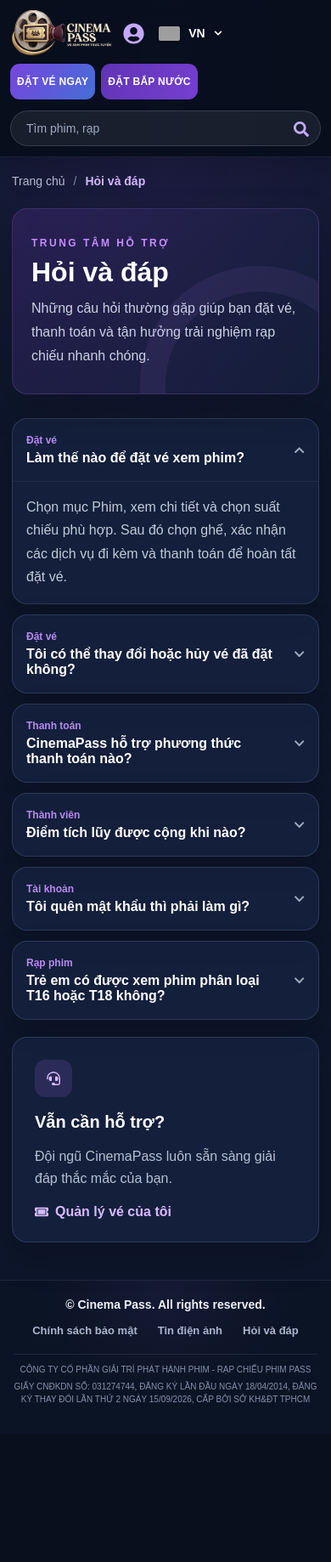
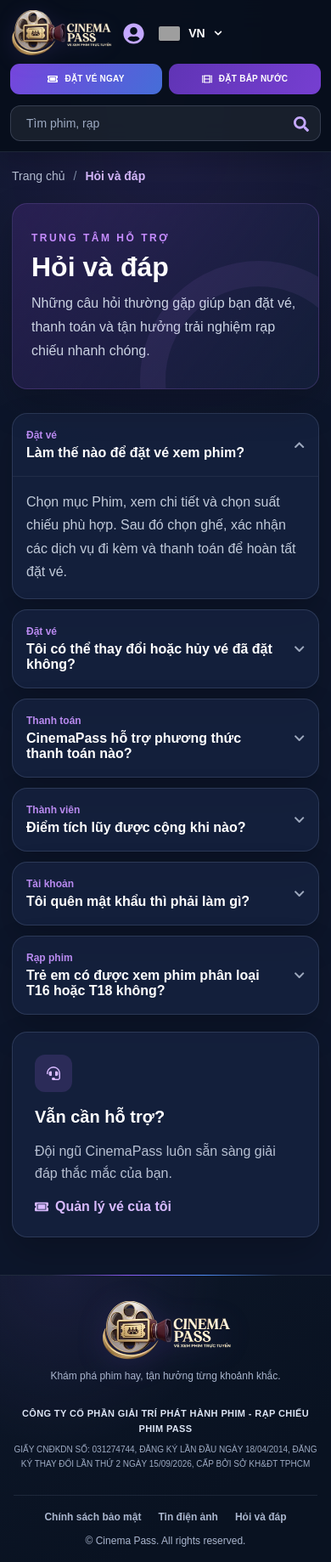
Before and after one commit to Kazuto1806/CinemaPass, a React (Vite) app in the folder my-react-app/: page /faq in a window 390 px wide. Shown: the whole page at 85% size. Before the commit the page ends 1687 px from the top, so only its background shows below. Built offline with nearby package versions, Linux system fonts and the light colour scheme; no server answers; grey boxes are pictures that could not be loaded.

Commit message:
Update code

```diff
--- a/my-react-app/src/CustomerTheme.css
+++ b/my-react-app/src/CustomerTheme.css
@@ -41,131 +41,6 @@ textarea {
     animation-iteration-count: 1 !important;
     transition-duration: 0.01ms !important;
   }
-}
-
-/* Shared navigation */
-.header {
-  background: rgba(8, 15, 29, 0.9);
-  border-bottom: 1px solid rgba(164, 181, 220, 0.12);
-  box-shadow: 0 12px 32px rgba(0, 0, 0, 0.15);
-  backdrop-filter: blur(18px);
-}
-
-.header-container {
-  max-width: 1500px;
-}
-
-.header-top {
-  min-height: 84px;
-  border-bottom: 0;
-}
-
-.header-btn {
-  height: 42px;
-  border-radius: 11px;
-  font-size: 12px;
-  letter-spacing: 0.025em;
-}
-
-.booking-btn {
-  background: linear-gradient(120deg, #7645dc, #456ed8);
-}
-
-.food-btn {
-  background: linear-gradient(120deg, #6034b5, #763fd1);
-}
-
-.header .search-box {
-  height: 42px;
-  border: 1px solid rgba(175, 190, 225, 0.2);
-  background: rgba(255, 255, 255, 0.07);
-  transition: border-color 0.2s ease, background 0.2s ease;
-}
-
-.header .search-box:focus-within {
-  border-color: rgba(176, 143, 255, 0.75);
-  background: rgba(255, 255, 255, 0.1);
-}
-
-.header .search-box input {
-  color: #f5f7ff;
-}
-
-.header .search-box input::placeholder {
-  color: #9daac2;
-}
-
-.header .search-icon,
-.header .login svg {
-  color: #c4a8ff;
-}
-
-.header .login {
-  border-radius: 10px;
-  font-size: 13px;
-}
-
-.header .user-menu,
-.header .language-menu {
-  border: 1px solid var(--cinema-border);
-  border-radius: 12px;
-  background: #121e34;
-  box-shadow: 0 18px 40px rgba(0, 0, 0, 0.38);
-}
-
-.header .user-menu a,
-.header .user-menu button,
-.header .language-menu button {
-  color: #dce4f4;
-  background: transparent;
-}
-
-.header .user-menu a:hover,
-.header .user-menu button:hover,
-.header .language-menu button:hover,
-.header .language-menu button.language-active {
-  background: rgba(157, 123, 236, 0.16);
-  color: #d7c6ff;
-}
-
-.header .language {
-  border-radius: 10px;
-}
-
-.footer {
-  padding: 0 24px 28px;
-  border-top: 1px solid rgba(164, 181, 220, 0.12);
-  background:
-    radial-gradient(ellipse at 50% 0, rgba(91, 65, 157, 0.14), transparent 52%),
-    #0b1425;
-}
-
-.footer-top {
-  min-height: 76px;
-  border-top: 0;
-  border-bottom-color: rgba(164, 181, 220, 0.12);
-}
-
-.footer-copy {
-  color: #eef1fa;
-  font-size: 14px;
-}
-
-.footer-links {
-  gap: 24px;
-}
-
-.footer-links a {
-  color: #aab6ce;
-  font-size: 13px;
-}
-
-.footer-links a:hover {
-  color: #c4a8ff;
-}
-
-.footer-company p {
-  color: #8492aa;
 }
 
 /* Home page and movie cards */
--- a/my-react-app/src/components/Footer.css
+++ b/my-react-app/src/components/Footer.css
@@ -1,188 +1,166 @@
-/* =========================
-   FOOTER
-========================= */
-
 .footer {
+  position: relative;
   width: 100%;
-
-  background: linear-gradient(
-    135deg,
-    #101a31 0%,
-    #151f38 50%,
-    #1b2442 100%
-  );
-
-  color: #ffffff;
-
-  padding: 0 20px 25px;
-
+  padding: 38px 24px 18px;
   box-sizing: border-box;
+  border-top: 1px solid rgba(164, 181, 220, 0.14);
+  background:
+    radial-gradient(ellipse at 18% 0, rgba(91, 65, 157, 0.16), transparent 42%),
+    linear-gradient(145deg, #0d1729, #091221 72%);
+  color: #f5f7ff;
 }
 
-
-/* =========================
-   TOP
-========================= */
-
-.footer-top {
-  max-width: 1500px;
-
-  margin: 0 auto;
-
-  min-height: 65px;
-
-  border-top: 1px solid rgba(255, 255, 255, 0.12);
-
-  border-bottom: 1px solid rgba(255, 255, 255, 0.06);
-
-  display: flex;
-
-  align-items: center;
-
-  justify-content: space-between;
-
-  gap: 30px;
+.footer::before {
+  position: absolute;
+  top: -1px;
+  left: 50%;
+  width: min(460px, 70%);
+  height: 1px;
+  background: linear-gradient(90deg, transparent, #8b5cf6, #4f8df7, transparent);
+  content: "";
+  transform: translateX(-50%);
 }
 
+.footer-content {
+  display: grid;
+  grid-template-columns: minmax(190px, 0.7fr) minmax(0, 1.6fr);
+  align-items: center;
+  gap: clamp(24px, 6vw, 80px);
+  max-width: 1200px;
+  margin: 0 auto;
+  padding: 0 0 28px;
+}
 
-/* Copyright */
+.footer-brand {
+  display: flex;
+  flex-direction: column;
+  align-items: flex-start;
+  gap: 8px;
+  width: fit-content;
+  color: #aab6ce;
+  font-size: 12px;
+  line-height: 1.5;
+  text-decoration: none;
+}
+
+.footer-brand img {
+  display: block;
+  width: 155px;
+  height: auto;
+  filter: drop-shadow(0 6px 16px rgba(112, 78, 201, 0.18));
+  transition: filter 0.2s ease, transform 0.2s ease;
+}
+
+.footer-brand:hover img {
+  filter: drop-shadow(0 8px 20px rgba(143, 111, 240, 0.32));
+  transform: translateY(-1px);
+}
+
+.footer-brand:hover {
+  color: #d7c6ff;
+}
+
+.footer-company {
+  margin: 0;
+  text-align: right;
+}
+
+.footer-company p {
+  margin: 6px 0;
+  color: #9eabc3;
+  font-size: 11px;
+  font-weight: 500;
+  line-height: 1.7;
+  overflow-wrap: anywhere;
+}
+
+.footer-company p:first-child {
+  color: #dce4f4;
+  font-size: 12px;
+  font-weight: 700;
+  letter-spacing: 0.035em;
+}
+
+.footer-bottom {
+  display: flex;
+  align-items: center;
+  justify-content: space-between;
+  gap: 24px;
+  max-width: 1200px;
+  min-height: 56px;
+  margin: 0 auto;
+  border-top: 1px solid rgba(164, 181, 220, 0.12);
+}
 
 .footer-copy {
-  font-size: 17px;
-
-  font-weight: 600;
-
-  color: #f1f3f8;
+  margin: 0;
+  color: #aab6ce;
+  font-size: 12px;
+  font-weight: 500;
 }
-
-
-/* =========================
-   LINKS
-========================= */
 
 .footer-links {
   display: flex;
-
+  flex-wrap: wrap;
   align-items: center;
-
-  gap: 32px;
+  gap: 24px;
 }
 
 .footer-links a {
-  color: #e4e8f2;
-
+  color: #aab6ce;
+  font-size: 12px;
+  font-weight: 600;
   text-decoration: none;
-
-  font-size: 16px;
-
-  font-weight: 600;
-
-  transition: 0.2s;
+  transition: color 0.2s ease;
 }
 
 .footer-links a:hover {
-  color: #b77cff;
+  color: #c4a8ff;
 }
 
+@media (max-width: 700px) {
+  .footer {
+    padding: 30px 18px 14px;
+  }
 
-/* =========================
-   CONTENT
-========================= */
+  .footer-content {
+    grid-template-columns: 1fr;
+    justify-items: center;
+    gap: 20px;
+    padding-bottom: 22px;
+  }
 
-.footer-content {
-  max-width: 1200px;
+  .footer-brand {
+    align-items: center;
+    text-align: center;
+  }
 
-  margin: 0 auto;
+  .footer-company {
+    text-align: center;
+  }
 
-  text-align: center;
-}
-
-
-/* =========================
-   BỘ CÔNG THƯƠNG
-========================= */
-
-.footer-bct {
-  display: flex;
-
-  justify-content: center;
-
-  margin: 20px 0 12px;
-}
-
-.footer-bct img {
-  width: 180px;
-
-  height: 68px;
-
-  display: block;
-}
-
-
-/* =========================
-   COMPANY
-========================= */
-
-.footer-company {
-  margin-top: 10px;
-}
-
-.footer-company p {
-  margin: 5px 0;
-
-  color: #cbd2e0;
-
-  font-size: 12px;
-
-  font-weight: 500;
-
-  line-height: 1.5;
-}
-
-
-/* =========================
-   RESPONSIVE
-========================= */
-
-@media (max-width: 900px) {
-
-  .footer-top {
-    flex-direction: column;
-
-    padding: 20px 0;
-
-    gap: 15px;
-
+  .footer-bottom {
+    flex-direction: column-reverse;
+    justify-content: center;
+    gap: 14px;
+    padding: 18px 0 4px;
     text-align: center;
   }
 
   .footer-links {
-    flex-wrap: wrap;
-
     justify-content: center;
-
-    gap: 15px;
-  }
-
-  .footer-company p {
-    font-size: 11px;
+    gap: 12px 20px;
   }
 }
 
-
-@media (max-width: 500px) {
-
-  .footer-copy {
-    font-size: 14px;
+@media (max-width: 420px) {
+  .footer {
+    padding-right: 14px;
+    padding-left: 14px;
   }
 
-  .footer-links a {
-    font-size: 13px;
-  }
-
-  .footer-bct img {
-    width: 150px;
-    height: 57px;
+  .footer-company p:first-child {
+    font-size: 11px;
   }
 
   .footer-company p {
--- a/my-react-app/src/components/Footer.jsx
+++ b/my-react-app/src/components/Footer.jsx
@@ -1,6 +1,7 @@
 import { useEffect, useState } from "react";
 import { Link } from "react-router-dom";
-import "./Footer.css"
+import "./Footer.css";
+import CinemaPassOptimized from "../assets/optimized/cinema-pass.webp";
 
 export const Footer = () => {
   const [language, setLanguage] = useState(
@@ -21,29 +22,28 @@ export const Footer = () => {
   const isEnglish = language === "EN";
 
   return (
-    <footer className='footer'>
-        <div className='footer-top'>
-            <div className='footer-copy'>
-                © Cinema Pass. All rights reserved.
-            </div>
-            {/* Link */}
-            <div className="footer-links">
-                <Link to="/privacy-policy">
-                  {isEnglish ? "Privacy Policy" : "Chính sách bảo mật"}
-                </Link>
-                <Link to="/cinema-news">
-                  {isEnglish ? "Cinema News" : "Tin điện ảnh"}
-                </Link>
-                <Link to="/faq">
-                  {isEnglish ? "FAQ" : "Hỏi và đáp"}
-                </Link>
-            </div>
-        </div>
-         <div className="footer-content">
+    <footer className="footer">
+      <div className="footer-content">
+        <Link
+          to="/"
+          className="footer-brand"
+          aria-label={isEnglish ? "Cinema Pass home" : "Cinema Pass trang chủ"}
+        >
+          <img
+            src={CinemaPassOptimized}
+            width="155"
+            height="70"
+            alt="Cinema Pass"
+            loading="lazy"
+          />
+          <span>
+            {isEnglish
+              ? "Discover movies. Enjoy the moment."
+              : "Khám phá phim hay, tận hưởng từng khoảnh khắc."}
+          </span>
+        </Link>
 
-        {/* Thông tin công ty */}
         <div className="footer-company">
-
           <p>
             {isEnglish
               ? "CINEMAPASS FILM DISTRIBUTION AND CINEMA ENTERTAINMENT JOINT STOCK COMPANY"
@@ -55,9 +55,25 @@ export const Footer = () => {
               : "GIẤY CNĐKDN SỐ: 031274744, ĐĂNG KÝ LẦN ĐẦU NGÀY 18/04/2014, ĐĂNG KÝ THAY ĐỔI LẦN THỨ 2 NGÀY 15/09/2026, CẤP BỞI SỞ KH&ĐT TPHCM"}
           </p>
         </div>
+      </div>
 
+      <div className="footer-bottom">
+        <p className="footer-copy">© Cinema Pass. All rights reserved.</p>
+        <nav
+          className="footer-links"
+          aria-label={isEnglish ? "Footer links" : "Liên kết cuối trang"}
+        >
+          <Link to="/privacy-policy">
+            {isEnglish ? "Privacy Policy" : "Chính sách bảo mật"}
+          </Link>
+          <Link to="/cinema-news">
+            {isEnglish ? "Cinema News" : "Tin điện ảnh"}
+          </Link>
+          <Link to="/faq">{isEnglish ? "FAQ" : "Hỏi và đáp"}</Link>
+        </nav>
       </div>
     </footer>
-  )
-}
-export default Footer
+  );
+};
+
+export default Footer;
--- a/my-react-app/src/components/Header.css
+++ b/my-react-app/src/components/Header.css
@@ -4,11 +4,14 @@
 
 .header {
   width: 100%;
-  background: #0d162b;
+  background: rgba(8, 15, 29, 0.94);
   color: white;
   position: sticky;
   top: 0;
   z-index: 9999;
+  border-bottom: 1px solid rgba(164, 181, 220, 0.14);
+  box-shadow: 0 12px 32px rgba(0, 0, 0, 0.2);
+  backdrop-filter: blur(18px);
 }
 
 
@@ -30,11 +33,10 @@
 ========================= */
 
 .header-top {
-  min-height: 80px;
+  min-height: 84px;
   display: flex;
   align-items: center;
-  gap: 14px;
-  border-bottom: 1px solid rgba(255, 255, 255, 0.1);
+  gap: 16px;
 }
 
 
@@ -54,6 +56,13 @@
   width: 100%;
   height: auto;
   display: block;
+  filter: drop-shadow(0 5px 12px rgba(112, 78, 201, 0.16));
+  transition: filter 0.2s ease, transform 0.2s ease;
+}
+
+.logo:hover img {
+  filter: drop-shadow(0 7px 16px rgba(143, 111, 240, 0.3));
+  transform: translateY(-1px);
 }
 
 .logo picture {
@@ -69,14 +78,14 @@
 .header-buttons {
   display: flex;
   align-items: center;
-  gap: 12px;
+  gap: 10px;
   flex-shrink: 0;
 }
 
 .header-btn {
-  height: 40px;
+  height: 42px;
   border: none;
-  border-radius: 4px;
+  border-radius: 11px;
   padding: 0 17px;
 
   display: flex;
@@ -87,14 +96,15 @@
 
   color: white;
 
-  font-size: 14px;
+  font-size: 12px;
   font-weight: 700;
+  letter-spacing: 0.025em;
 
   cursor: pointer;
 
   white-space: nowrap;
 
-  transition: 0.2s;
+  transition: transform 0.2s ease, box-shadow 0.2s ease, filter 0.2s ease;
 }
 
 .header-btn svg {
@@ -107,11 +117,7 @@
 ========================= */
 
 .booking-btn {
-  background: linear-gradient(
-    135deg,
-    #6936ad,
-    #396fd2
-  );
+  background: linear-gradient(120deg, #7645dc, #456ed8);
 }
 
 
@@ -120,15 +126,15 @@
 ========================= */
 
 .food-btn {
-  background: #6936ad;
+  background: linear-gradient(120deg, #6034b5, #763fd1);
 }
 
 .header-btn:hover {
   transform: translateY(-2px);
-
   box-shadow:
-    0 5px 15px
-    rgba(105, 54, 173, 0.3);
+    0 8px 20px
+    rgba(105, 75, 190, 0.3);
+  filter: brightness(1.08);
 }
 
 
@@ -138,7 +144,7 @@
 
 .search-box {
   width: 300px;
-  height: 46px;
+  height: 42px;
 
   margin-left: auto;
 
@@ -147,13 +153,19 @@
 
   position: relative;
 
-  background: white;
-
-  border-radius: 25px;
+  background: rgba(255, 255, 255, 0.07);
+  border: 1px solid rgba(175, 190, 225, 0.2);
+  border-radius: 12px;
 
   box-sizing: border-box;
 
   overflow: hidden;
+  transition: border-color 0.2s ease, background 0.2s ease;
+}
+
+.search-box:focus-within {
+  border-color: rgba(176, 143, 255, 0.75);
+  background: rgba(255, 255, 255, 0.1);
 }
 
 
@@ -170,9 +182,9 @@
 
   background: transparent;
 
-  border-radius: 25px;
+  border-radius: 12px;
 
-  color: #222;
+  color: #f5f7ff;
 
   font-size: 14px;
 
@@ -180,7 +192,7 @@
 }
 
 .search-box input::placeholder {
-  color: #888;
+  color: #9daac2;
 }
 
 
@@ -195,7 +207,7 @@
   top: 0;
 
   width: 48px;
-  height: 46px;
+  height: 42px;
 
   border: none;
 
@@ -211,11 +223,11 @@
 }
 
 .search-submit:hover {
-  background: rgba(23, 35, 59, 0.08);
+  background: rgba(157, 123, 236, 0.12);
 }
 
 .search-icon {
-  color: #17233b;
+  color: #c4a8ff;
 
   font-size: 18px;
 
@@ -246,7 +258,7 @@
 
   padding: 8px 5px;
 
-  border-radius: 5px;
+  border-radius: 10px;
 
   transition: 0.2s;
 }
@@ -254,7 +266,7 @@
 .login svg {
   font-size: 29px;
 
-  color: #6936ad;
+  color: #c4a8ff;
 }
 
 .login:hover {
@@ -287,15 +299,16 @@
 
   width: 180px;
 
-  background: #ffffff;
+  background: #121e34;
 
-  border-radius: 6px;
+  border: 1px solid rgba(157, 177, 219, 0.18);
+  border-radius: 12px;
 
   padding: 8px 0;
 
   box-shadow:
-    0 8px 25px
-    rgba(0, 0, 0, 0.25);
+    0 18px 40px
+    rgba(0, 0, 0, 0.38);
 
   display: none;
 
@@ -326,7 +339,7 @@
 
   background: transparent;
 
-  color: #333;
+  color: #dce4f4;
 
   text-decoration: none;
 
@@ -342,7 +355,8 @@
 
 .user-menu a:hover,
 .user-menu button:hover {
-  background: #f2f2f2;
+  background: rgba(157, 123, 236, 0.16);
+  color: #d7c6ff;
 }
 
 
@@ -381,7 +395,7 @@
 
   cursor: pointer;
 
-  border-radius: 5px;
+  border-radius: 10px;
 }
 
 .language:hover {
@@ -434,7 +448,8 @@
 
   padding: 6px;
 
-  background: white;
+  border: 1px solid rgba(157, 177, 219, 0.18);
+  background: #121e34;
 
   border-radius: 8px;
 
@@ -456,9 +471,9 @@
 
   border: none;
 
-  background: white;
+  background: transparent;
 
-  color: #222;
+  color: #dce4f4;
 
   display: flex;
   align-items: center;
@@ -478,18 +493,18 @@
 }
 
 .language-menu button:hover {
-  background: #f2f2f2;
+  background: rgba(157, 123, 236, 0.16);
 
-  color: #6936ad;
+  color: #d7c6ff;
 }
 
 
 /* Ngôn ngữ đang chọn */
 
 .language-menu button.language-active {
-  background: #eee8f7;
+  background: rgba(157, 123, 236, 0.2);
 
-  color: #6936ad;
+  color: #d7c6ff;
 }
 
 
@@ -549,7 +564,6 @@
 
   .header-top {
     flex-wrap: wrap;
-
     padding: 12px 0;
   }
 
@@ -600,11 +614,22 @@
 
     padding: 0 8px;
 
-    font-size: 11px;
+    font-size: 10px;
+  }
+
+  .header-buttons {
+    width: 100%;
+    gap: 8px;
+  }
+
+  .header-btn {
+    flex: 1 1 0;
+    min-width: 0;
   }
 
   .header-btn svg {
-    display: none;
+    flex: 0 0 auto;
+    font-size: 12px;
   }
 
   .login span {
```
